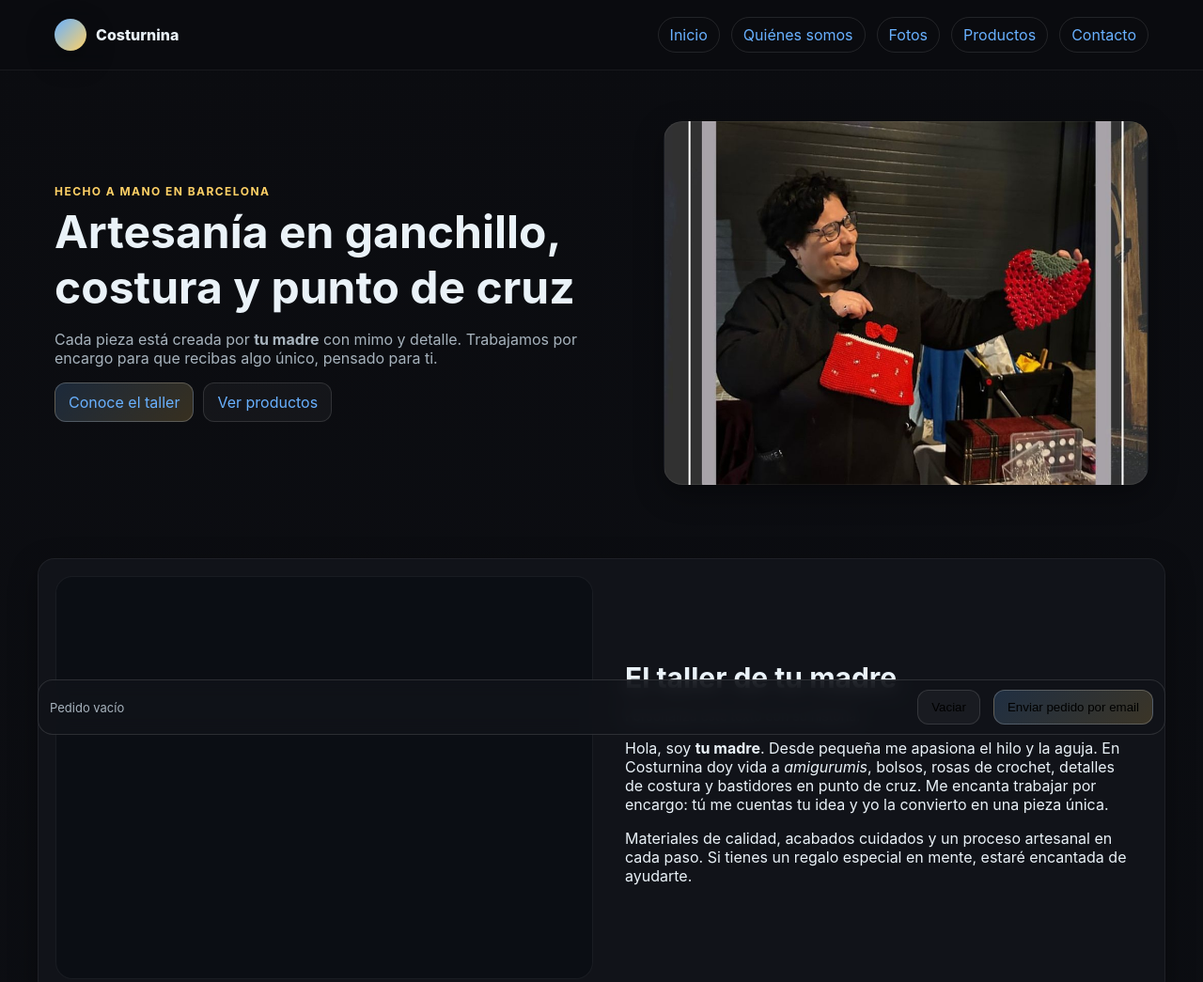
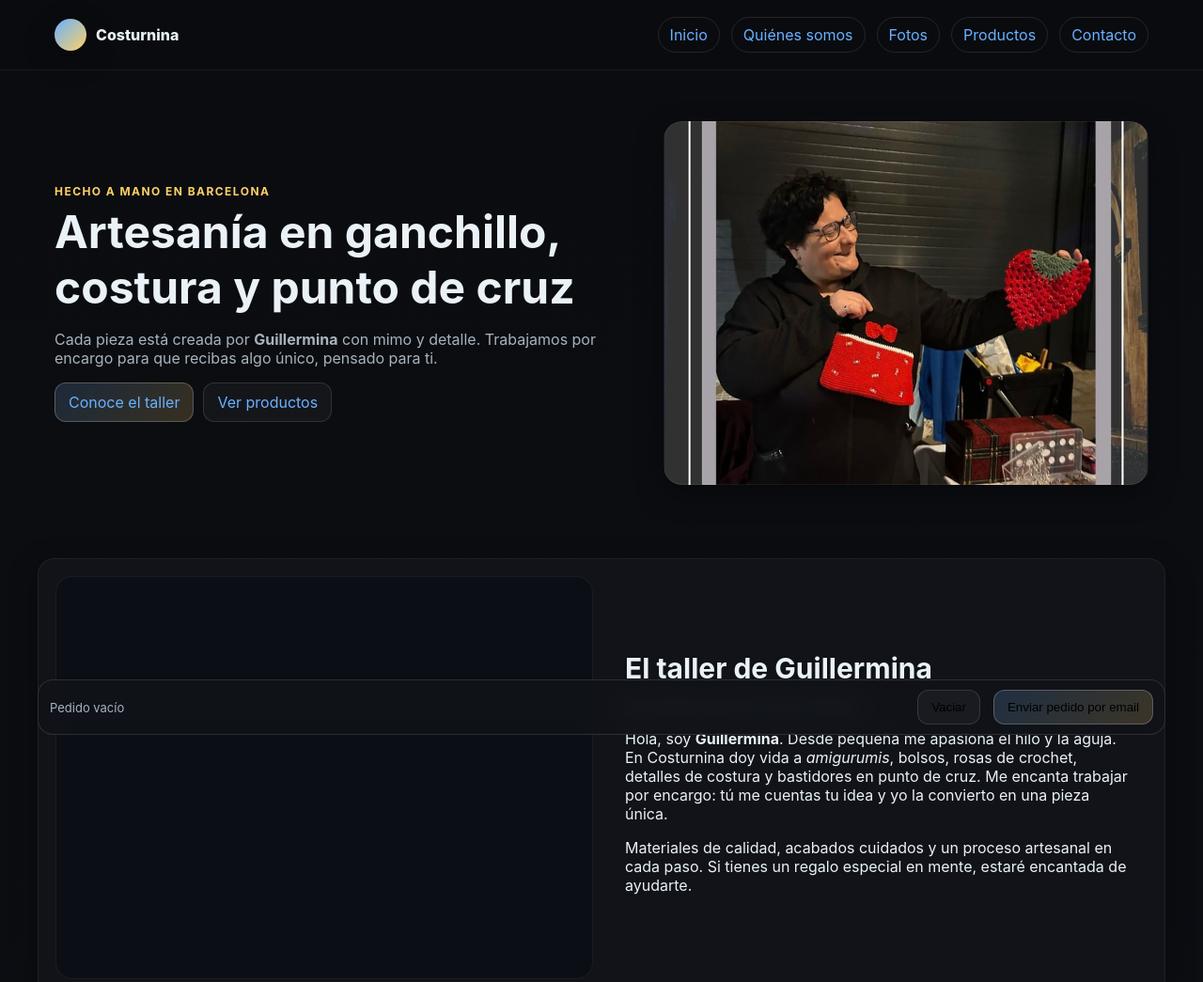
Before and after one commit to benditotito/costurnina, a plain HTML site: page index.html in a window 1280 px wide. Shown: the top 1045 px of the page at 94% size. Drawn offline with Linux system fonts and the light colour scheme.

Commit message:
index.html

```diff
--- a/index.html
+++ b/index.html
@@ -120,7 +120,7 @@
       <div>
         <div class="kicker">Hecho a mano en Barcelona</div>
         <h1>Artesanía en ganchillo, costura y punto de cruz</h1>
-        <p class="lead">Cada pieza está creada por <strong id="nombreMadre">tu madre</strong> con mimo y detalle. Trabajamos por encargo para que recibas algo único, pensado para ti.</p>
+        <p class="lead">Cada pieza está creada por <strong id="nombreMadre">mamá</strong> con mimo y detalle. Trabajamos por encargo para que recibas algo único, pensado para ti.</p>
         <div class="cta">
           <a class="btn primary" href="#presentacion">Conoce el taller</a>
           <a class="btn" href="#catalogo">Ver productos</a>
@@ -135,9 +135,9 @@
     <div class="wrap about card">
       <div class="photo" role="img" aria-label="Retrato en el taller"></div>
       <div class="copy">
-        <h2>El taller de <span id="nombreMadre2">tu madre</span></h2>
+        <h2>El taller de <span id="nombreMadre2">La Guille</span></h2>
         <p class="sub">Personaliza este texto con su historia.</p>
-        <p>Hola, soy <strong id="nombreMadre3">tu madre</strong>. Desde pequeña me apasiona el hilo y la aguja. En Costurnina doy vida a <em>amigurumis</em>, bolsos, rosas de crochet, detalles de costura y bastidores en punto de cruz. Me encanta trabajar por encargo: tú me cuentas tu idea y yo la convierto en una pieza única.</p>
+        <p>Hola, soy <strong id="nombreMadre3">Guillermina</strong>. Desde pequeña me apasiona el hilo y la aguja. En Costurnina doy vida a <em>amigurumis</em>, bolsos, rosas de crochet, detalles de costura y bastidores en punto de cruz. Me encanta trabajar por encargo: tú me cuentas tu idea y yo la convierto en una pieza única.</p>
         <p>Materiales de calidad, acabados cuidados y un proceso artesanal en cada paso. Si tienes un regalo especial en mente, estaré encantada de ayudarte.</p>
       </div>
     </div>
@@ -268,7 +268,7 @@
       </div>
       <div class="footer-card">
         <h2>Sobre el taller</h2>
-        <p class="small">Piezas hechas a mano en Barcelona. Trabajamos por encargo para que cada pieza sea única. Tiempo de elaboración estimado: 3–10 días según el encargo.</p>
+        <p class="small">Piezas hechas a mano en Barcelona. Trabajamos por encargo para que cada pieza sea única. Tiempo de elaboración estimado: 7–14 días según el encargo.</p>
       </div>
     </div>
     <div class="wrap small" style="opacity:.7; padding:14px 18px 70px">© <span id="year"></span> Costurnina — Artesanía</div>
@@ -277,7 +277,7 @@
   <script>
     // ===== CONFIG =====
     const EMAIL_DESTINO = 'costurnina@gmail.com'; // cámbialo si hace falta
-    const NOMBRE_MADRE = 'tu madre'; // pon aquí el nombre (ej: 'María')
+    const NOMBRE_MADRE = 'Guillermina'; // pon aquí el nombre (ej: 'María')
 
     // Rellena el nombre automáticamente
     document.getElementById('nombreMadre').textContent = NOMBRE_MADRE;
```
